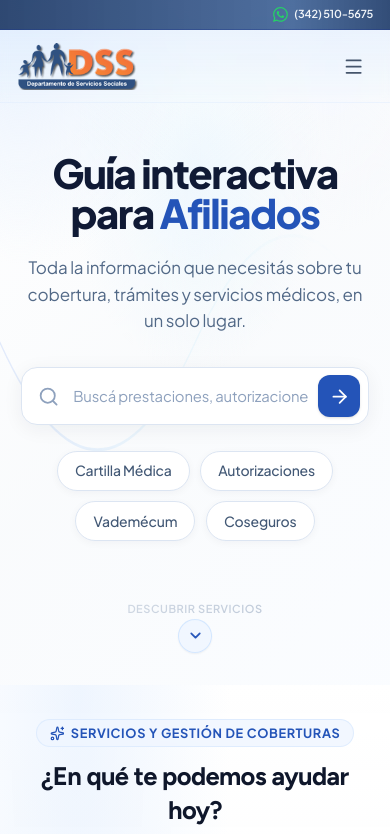
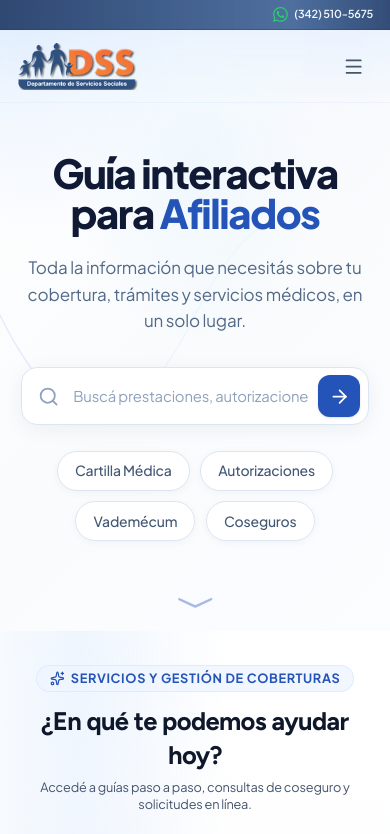
Before and after one commit to KarimServin/guia-interactiva-dss, a Next.js app: page / in a window 390 px wide. Shown: the top 834 px of the page. Built offline with nearby package versions, Linux system fonts and the light colour scheme.

Commit message:
style(mobile): sleek wider borderless scroll arrow that fades out immediately on scroll

```diff
--- a/src/components/HeroSection.tsx
+++ b/src/components/HeroSection.tsx
@@ -42,6 +42,21 @@ export const HeroSection: React.FC<HeroSectionProps> = ({
   ).map(p => ({ id: `prest-${p.id}`, type: 'prestacion', label: `Prestación: ${p.title}`, query: p.title })) : [];
 
   const combinedSuggestions = [...matchingModules, ...matchingPrestaciones].slice(0, 5);
+
+  const [hasScrolled, setHasScrolled] = useState(false);
+
+  useEffect(() => {
+    const handleScroll = () => {
+      if (window.scrollY > 15) {
+        setHasScrolled(true);
+      } else {
+        setHasScrolled(false);
+      }
+    };
+    handleScroll();
+    window.addEventListener('scroll', handleScroll, { passive: true });
+    return () => window.removeEventListener('scroll', handleScroll);
+  }, []);
 
   const scrollToResults = () => {
     const el = document.getElementById('search-results');
@@ -173,29 +188,25 @@ export const HeroSection: React.FC<HeroSectionProps> = ({
       </div>
 
       {/* ─────────── MOBILE-ONLY SLEEK SCROLL INDICATOR ─────────── */}
-      <div className="flex sm:hidden justify-center pb-6 pt-1">
-        <button
-          onClick={() => {
-            const el = document.getElementById('servicios');
-            if (el) el.scrollIntoView({ behavior: 'smooth' });
-          }}
-          aria-label="Ver servicios y accesos rápidos"
-          className="group inline-flex flex-col items-center gap-1 text-[#2454B8]/60 active:text-[#2454B8] transition-colors cursor-pointer py-1 px-3">
-          <span className="text-[11px] font-semibold tracking-wider uppercase text-slate-400">Descubrir servicios</span>
-          <div className="w-8 h-8 rounded-full bg-blue-50/80 border border-blue-200/60 flex items-center justify-center shadow-xs animate-bounce">
+      <div
+        className={`flex sm:hidden justify-center pb-5 pt-1 transition-all duration-200 pointer-events-none ${
+          hasScrolled ? 'opacity-0 scale-90 translate-y-2' : 'opacity-100 scale-100 translate-y-0'
+        }`}
+        aria-hidden={hasScrolled}
+      >
+        <div className="flex flex-col items-center animate-bounce">
           <svg
-              className="w-4 h-4 text-[#2454B8]"
-              viewBox="0 0 24 24"
+            className="w-10 h-3 text-[#2454B8]/40"
+            viewBox="0 0 36 12"
             fill="none"
             stroke="currentColor"
-              strokeWidth="2.5"
+            strokeWidth="2.2"
             strokeLinecap="round"
             strokeLinejoin="round"
           >
-              <polyline points="6 9 12 15 18 9" />
+            <polyline points="3 3 18 10 33 3" />
           </svg>
         </div>
-        </button>
       </div>
 
     </section>
```
Lines whose indentation alone changed are shown as unchanged.
